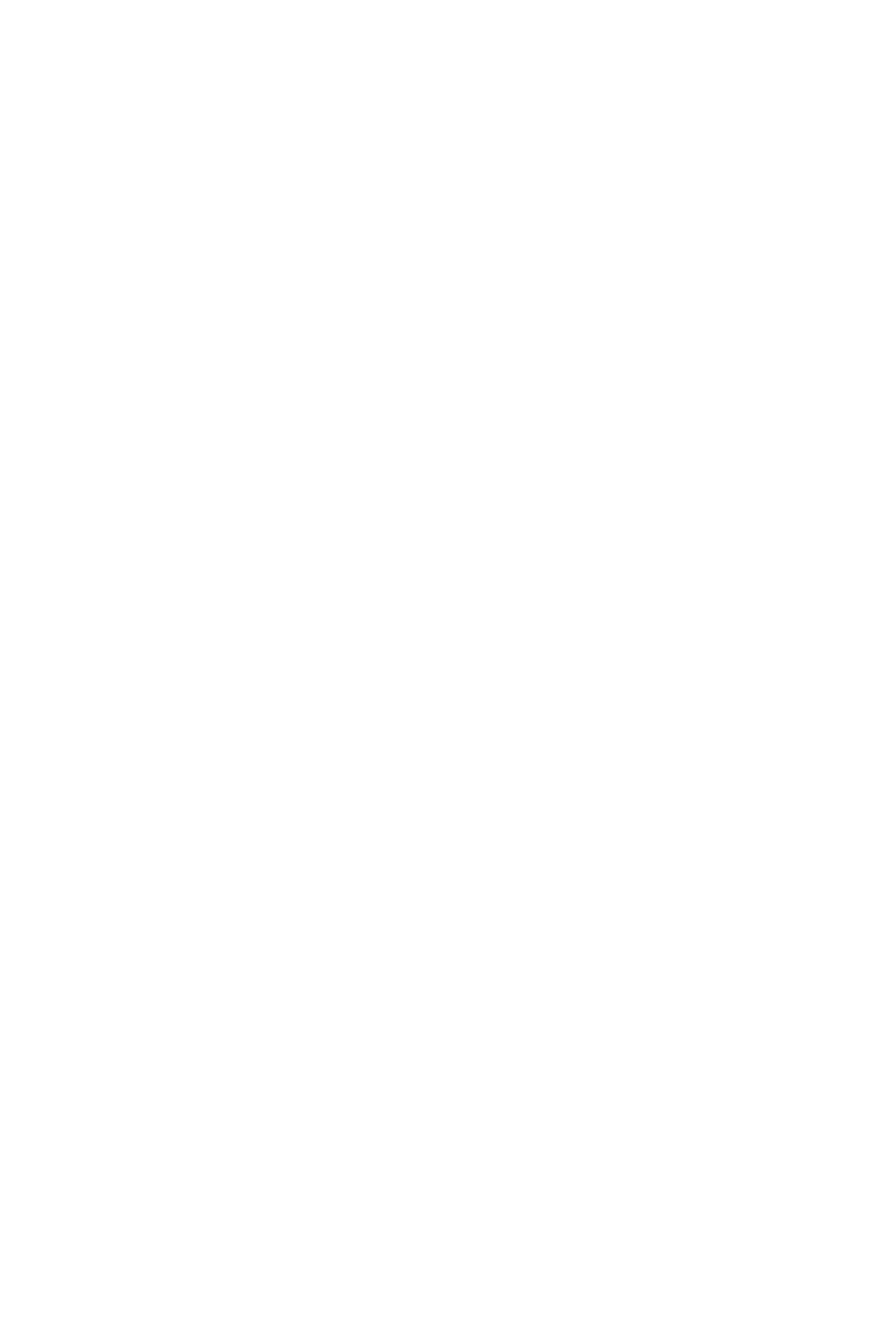
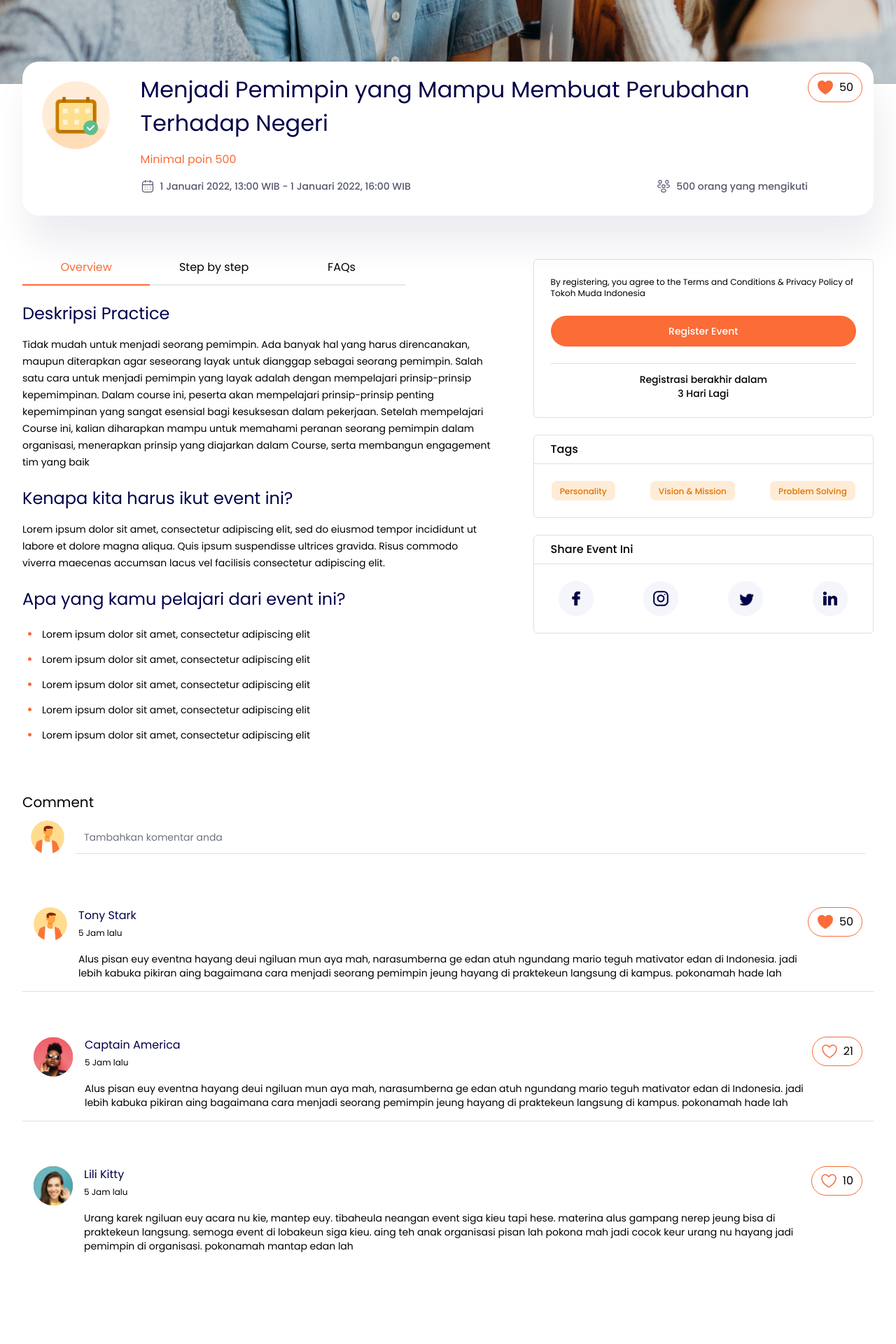
Before and after one commit to incognitoPlayer/online-course-Reactjs, a React (Create React App) app: page /events/detail in a window 1280 px wide. Before the commit this address had no page. Shown: the part 360-2280 px from the top of the page at 70% size. Before the commit the page ends 800 px from the top, so only its background shows below. Built offline with nearby package versions, Linux system fonts and the light colour scheme.

Commit message:
STYLE: Update Styling Event Detauls

```diff
--- a/src/pages/Events.jsx
+++ b/src/pages/Events.jsx
@@ -41,8 +41,8 @@ const Events = () => {
         </div>
       </div>
       <div className="container mx-auto">
-        <div className="flex justify-between items-center ">
-          <h3 className=" text-[28px] font-semibold text-colorHeading">
+        <div className="flex justify-between items-end">
+          <h3 className=" text-[28px] font-semibold text-colorHeading mt-6">
             All Events
           </h3>
           <Dropdown />
@@ -90,7 +90,7 @@ const Events = () => {
                   </div>
                   <button
                     className="bg-white transition duration-500 hover:bg-[#f05d27] hover:text-white text-primaryColor border-primaryColor border-[1px] py-2 px-4 rounded-full w-full 2xl:text-base lg:text-sm font-medium mt-[32px]"
-                    onClick={() => navigate("/eventsdetail")}
+                    onClick={() => navigate("/events/detail")}
                   >
                     Lihat Event
                   </button>
@@ -142,7 +142,7 @@ const Events = () => {
                   </div>
                   <button
                     className="bg-white transition duration-500 hover:bg-[#f05d27] hover:text-white text-primaryColor border-primaryColor border-[1px] py-2 px-4 rounded-full w-full 2xl:text-base lg:text-sm font-medium mt-[32px]"
-                    onClick={() => navigate("/eventsdetail")}
+                    onClick={() => navigate("/events/detail")}
                   >
                     Lihat Event
                   </button>
@@ -191,7 +191,7 @@ const Events = () => {
                   </div>
                   <button
                     className="bg-white transition duration-500 hover:bg-[#f05d27] hover:text-white text-primaryColor border-primaryColor border-[1px] py-2 px-4 rounded-full w-full 2xl:text-base lg:text-sm font-medium mt-[32px]"
-                    onClick={() => navigate("/eventsdetail")}
+                    onClick={() => navigate("/events/detail")}
                   >
                     Lihat Event
                   </button>
--- a/src/pages/EventsDetail.jsx
+++ b/src/pages/EventsDetail.jsx
@@ -17,6 +17,8 @@ import calendar from "../assets/calendar.svg";
 import done from "../assets/done.svg";
 import Navbar from "../components/Navbar";
 import { Tab } from "@headlessui/react";
+import Footer from "../components/Footer";
+import Newsletter from "../components/Newsletter";
 
 const EventsDetail = () => {
   return (
@@ -24,29 +26,29 @@ const EventsDetail = () => {
       <div className="bg-white">
         <Navbar profile />
       </div>
-      <img src={lead2} alt="lead" className="h-[300px] w-full" />
+      <img src={lead2} alt="lead" className="h-[400px] w-full" />
       <div className="container mx-auto">
         {/* section 1 */}
         <div className="relative">
-          <div className="bg-white items-start flex p-3 rounded-lg shadow-cardShadow -top-5 absolute w-full">
-            <img src={event3} alt="event" />
+          <div className="bg-white items-start flex p-3 rounded-3xl shadow-cardShadow -top-5 absolute w-full">
+            <img src={event3} className="w-[120px] m-2" alt="event" />
             <div className="ml-5 w-full">
-              <h2 className="text-4xl text-colorHeading">
+              <h2 className="text-[32px] max-w-5xl text-colorHeading">
                 Menjadi Pemimpin yang Mampu Membuat Perubahan Terhadap Negeri
               </h2>
               <p className="text-primaryColor text-base mt-3">
                 Minimal poin 500
               </p>
-              <div className="flex justify-between mt-3">
+              <div className="flex justify-between mt-3 mb-3">
                 <div className="flex items-center">
                   <img src={date} alt="date" />
-                  <span className="text-xs ml-1 font-medium text-[#54586F]">
+                  <span className="text-sm ml-1 font-medium text-[#54586F]">
                     1 Januari 2022, 13:00 WIB - 1 Januari 2022, 16:00 WIB
                   </span>
                 </div>
                 <div className="flex items-center">
                   <img src={people} alt="people" />
-                  <span className="text-xs ml-1 font-medium text-[#54586F]">
+                  <span className="text-sm ml-1 font-medium text-[#54586F]">
                     500 orang yang mengikuti
                   </span>
                 </div>
@@ -75,7 +77,7 @@ const EventsDetail = () => {
         </div>
 
         {/* section 2 */}
-        <div className="flex pt-[230px]">
+        <div className="flex pt-[250px]">
           <div className="w-3/5">
             <Tab.Group>
               <Tab.List>
@@ -109,10 +111,10 @@ const EventsDetail = () => {
               </Tab.List>
               <Tab.Panels className="w-11/12">
                 <Tab.Panel>
-                  <h3 className="text-colorHeading text-3xl mt-4">
+                  <h3 className="text-colorHeading text-2xl mt-4">
                     Deskripsi Practice
                   </h3>
-                  <p className="mt-3 text-sm">
+                  <p className="mt-3 text-sm leading-6">
                     Tidak mudah untuk menjadi seorang pemimpin. Ada banyak hal
                     yang harus direncanakan, maupun diterapkan agar seseorang
                     layak untuk dianggap sebagai seorang pemimpin. Salah satu
@@ -125,17 +127,17 @@ const EventsDetail = () => {
                     organisasi, menerapkan prinsip yang diajarkan dalam Course,
                     serta membangun engagement tim yang baik
                   </p>
-                  <h3 className="text-colorHeading text-3xl mt-4">
+                  <h3 className="text-colorHeading text-2xl mt-4">
                     Kenapa kita harus ikut event ini?
                   </h3>
-                  <p className="mt-3 text-sm">
+                  <p className="mt-3 text-sm  leading-6">
                     Lorem ipsum dolor sit amet, consectetur adipiscing elit, sed
                     do eiusmod tempor incididunt ut labore et dolore magna
                     aliqua. Quis ipsum suspendisse ultrices gravida. Risus
                     commodo viverra maecenas accumsan lacus vel facilisis
                     consectetur adipiscing elit.
                   </p>
-                  <h3 className="text-colorHeading text-3xl mt-4">
+                  <h3 className="text-colorHeading text-2xl mt-4">
                     Apa yang kamu pelajari dari event ini?
                   </h3>
                   <ul className="mt-3 text-sm list-disc list-inside marker:text-primaryColor">
@@ -245,7 +247,7 @@ const EventsDetail = () => {
               <button className="bg-primaryColor text-white  border-primaryColor  py-2 px-4 rounded-full w-full 2xl:text-base lg:text-sm font-medium mt-[24px]">
                 Register Event
               </button>
-              <div className="h-[2px] bg-[#dfdfdf] mt-4"></div>
+              <div className="h-[1px] bg-[#dfdfdf] mt-4"></div>
               <p className="text-center text-sm mt-2 font-medium">
                 Registrasi berakhir dalam
               </p>
@@ -255,7 +257,7 @@ const EventsDetail = () => {
             {/* tags */}
             <div className="bg-white border-[1px] mt-4 rounded-md border-[#DFDFDF] ">
               <h3 className="text-base font-medium py-1 px-4">Tags</h3>
-              <div className="h-[2px] bg-[#dfdfdf]"></div>
+              <div className="h-[1px] bg-[#dfdfdf]"></div>
               <div className="flex items-center justify-around mt-4 mb-4">
                 <div className="bg-[#FFECD7] px-2 py-0.5 rounded-lg">
                   <a className="text-xs font-medium text-[#DC7300] " href="/">
@@ -280,7 +282,7 @@ const EventsDetail = () => {
               <h3 className="text-base font-medium py-1 px-4">
                 Share Event Ini
               </h3>
-              <div className="h-[2px] bg-[#dfdfdf]"></div>
+              <div className="h-[1px] bg-[#dfdfdf]"></div>
               <div className="flex items-center justify-around mt-4 mb-4">
                 <div className="bg-[#F5F6FB] hover:bg-[#dee3fc] rounded-full">
                   <a className="text-lg font-medium " href="/">
@@ -308,20 +310,20 @@ const EventsDetail = () => {
         </div>
 
         {/* comments */}
-        <div className="mt-5">
+        <div className="mt-[64px]">
           <h3 className="text-xl">Comment</h3>
           <div className="flex p-2">
             <img src={avatar} alt="avatar" />
             <input
               type="text"
-              className="border-b-[1px] border-r-0 border-l-0 border-t-0 w-full ml-3 text-sm border-[#7E7E7E] focus:border-primaryColor focus:ring-0"
+              className="border-b-[1px] border-r-0 border-l-0 border-t-0 w-full ml-3 text-sm border-[#DFDFDF] focus:border-primaryColor focus:ring-0"
               placeholder="Tambahkan komentar anda"
             />
           </div>
           <div className="flex p-3 mt-6 border-b-[1px] items-start border-[#DFDFDF]">
             <img src={avatar} alt="avatar" />
             <div className="ml-3">
-              <p className="text-colorHeading text-sm">Tony Stark</p>
+              <p className="text-colorHeading text-base">Tony Stark</p>
               <span className="text-xs">5 Jam lalu</span>
               <p className="mt-3 text-sm">
                 Alus pisan euy eventna hayang deui ngiluan mun aya mah,
@@ -354,7 +356,7 @@ const EventsDetail = () => {
           <div className="flex p-3 mt-6 border-b-[1px] items-start border-[#DFDFDF]">
             <img src={eliza} alt="avatar" />
             <div className="ml-3">
-              <p className="text-colorHeading text-sm">Captain America</p>
+              <p className="text-colorHeading text-base">Captain America</p>
               <span className="text-xs">5 Jam lalu</span>
               <p className="mt-3 text-sm">
                 Alus pisan euy eventna hayang deui ngiluan mun aya mah,
@@ -386,9 +388,9 @@ const EventsDetail = () => {
           <div className="flex p-3 mt-6 border-b-[1px] items-start border-[#DFDFDF]">
             <img src={raisa} alt="avatar" />
             <div className="ml-3">
-              <p className="text-colorHeading text-sm">Lili Kitty</p>
+              <p className="text-colorHeading text-base">Lili Kitty</p>
               <span className="text-xs">5 Jam lalu</span>
-              <p className="mt-3 text-sm">
+              <p className="mt-3 text-sm mb-[150px]">
                 Urang karek ngiluan euy acara nu kie, mantep euy. tibaheula
                 neangan event siga kieu tapi hese. materina alus gampang nerep
                 jeung bisa di praktekeun langsung. semoga event di lobakeun siga
@@ -418,6 +420,10 @@ const EventsDetail = () => {
           </div>
         </div>
       </div>
+
+      {/* Section 3 */}
+      <Newsletter />
+      <Footer />
     </div>
   );
 };
--- a/src/routes/RouterPages.js
+++ b/src/routes/RouterPages.js
@@ -31,7 +31,7 @@ const RouterPages = () => {
           <Route path="/practice" element={<Practice />} />
           <Route path="/practice/detail" element={<PracticeDetail />} />
           <Route path="/events" element={<Events />} />
-          <Route path="/eventsdetail" element={<EventsDetail />} />
+          <Route path="/events/detail" element={<EventsDetail />} />
         </Routes>
       </Router>
     </>
```
